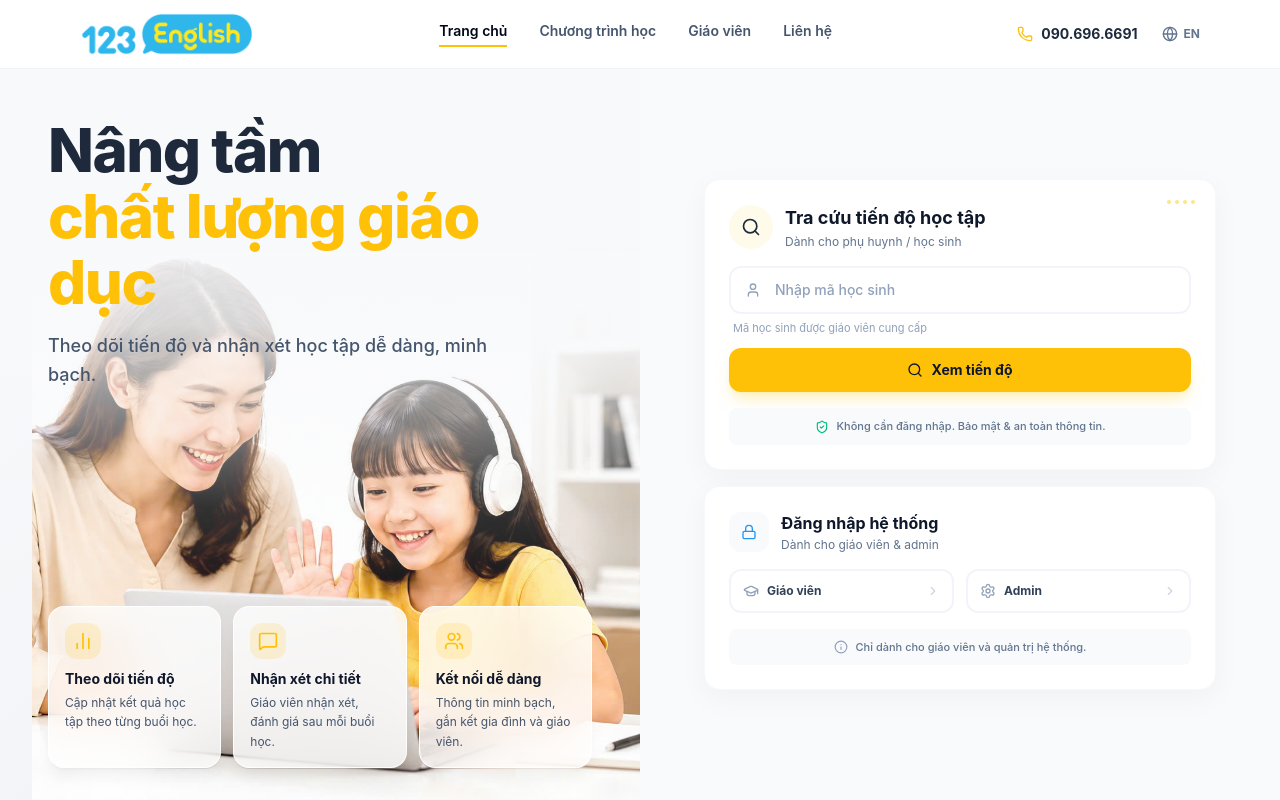
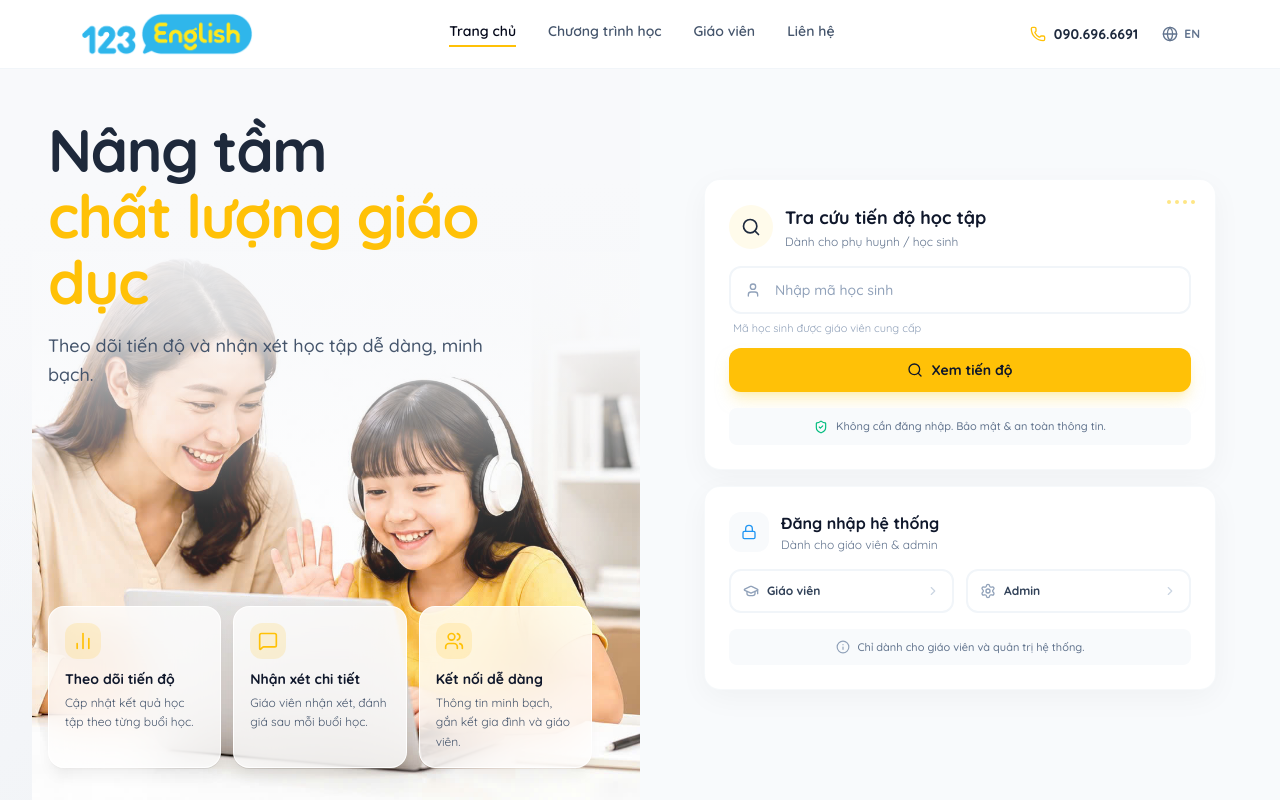
Before and after one commit to hhdung8386-lgtm/edutrack-pro, a React (Vite) app: page /login in a window 1280 px wide. Shown: the top 800 px of the page. Built offline with nearby package versions, Linux system fonts and the light colour scheme; no server answers.

Commit message:
style: use Quicksand across the application

```diff
--- a/src/index.css
+++ b/src/index.css
@@ -1,10 +1,11 @@
-@import url('https://fonts.googleapis.com/css2?family=Quicksand:wght@500;600;700;800&family=Plus+Jakarta+Sans:wght@400;500;600;700;800&display=swap');
+@import url('https://fonts.googleapis.com/css2?family=Quicksand:wght@400;500;600;700&display=swap');
 
 @import 'tailwindcss';
 
 @theme {
   --font-quicksand: 'Quicksand', sans-serif;
-  --font-jakarta: 'Plus Jakarta Sans', sans-serif;
+  --font-jakarta: 'Quicksand', sans-serif;
+  --font-sans: 'Quicksand', sans-serif;
 
   /* Bảng màu thương hiệu 123English (vàng) — sinh ra bg-brand-*, text-brand-*,
      border-brand-*, from-brand-*... dùng chung cho header, nav, nút ở mọi trang.
@@ -29,7 +30,7 @@
 
   body {
     @apply bg-slate-50 text-slate-900;
-    font-family: 'Plus Jakarta Sans', sans-serif;
+    font-family: 'Quicksand', sans-serif;
   }
 
   html {
@@ -42,7 +43,8 @@
   }
 
   body {
-    @apply bg-slate-50 text-slate-900 font-sans;
+    @apply bg-slate-50 text-slate-900;
+    font-family: 'Quicksand', sans-serif;
     width: 100%;
     min-width: 0;
     overflow-x: clip;
```
